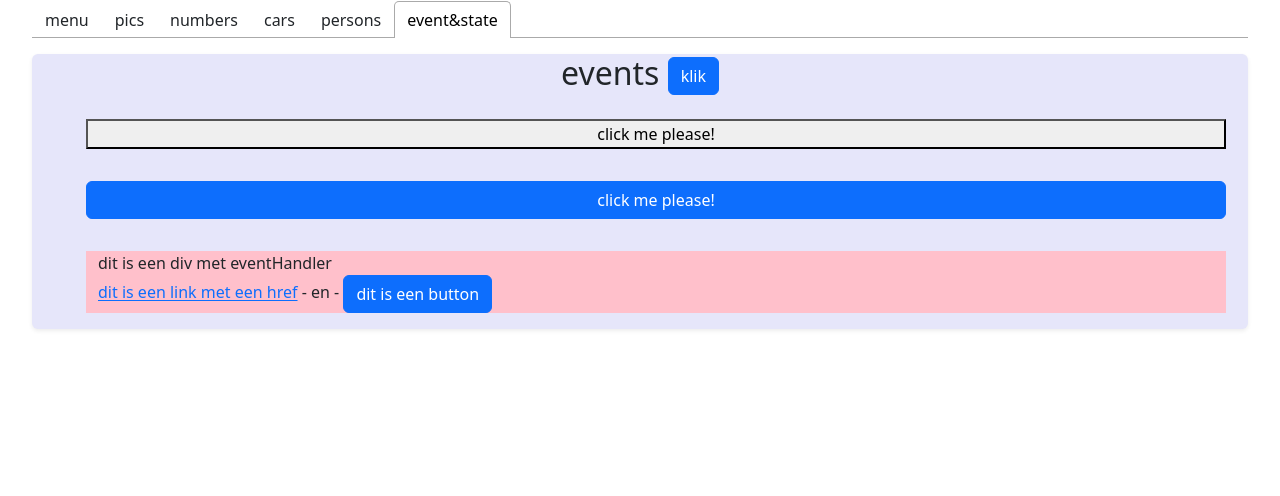
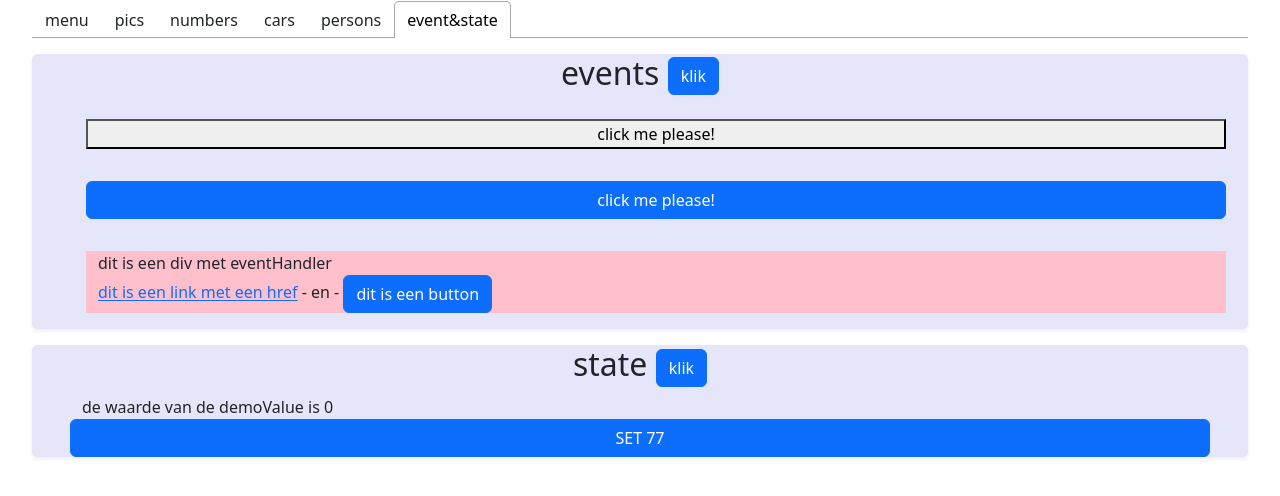
Before and after one commit to axeltuyaerts/dynamic_oefeningen, a React (Create React App) app: page / in a window 1280 px wide. Both pictures are taken after a click on the tab "event&state". Shown: the top 496 px of the page. Built offline with nearby package versions, Linux system fonts and the light colour scheme.

Commit message:
3.2 first state

```diff
--- /dev/null
+++ b/src/components/StateDemo.js
@@ -0,0 +1,12 @@
+import {useState} from "react";
+import {Section} from "./Section";
+import {Button} from "react-bootstrap";
+
+export function StateDemo() {
+    const [demoValue, setDemoValue] = useState(0);
+
+    return <Section title={"state"}>
+        <div>de waarde van de demoValue is {demoValue}</div>
+        <Button onClick={() => setDemoValue(77)}> SET 77</Button>
+    </Section>
+}
--- a/src/pages/EventAndStatePage.js
+++ b/src/pages/EventAndStatePage.js
@@ -1,9 +1,11 @@
 import {EventDemo} from "../components/EventDemo";
+import {StateDemo} from "../components/StateDemo";
 
 export function EventAndStatePage() {
     return (
         <div>
             <EventDemo/>
+            <StateDemo/>
         </div>
     )
 }
```
